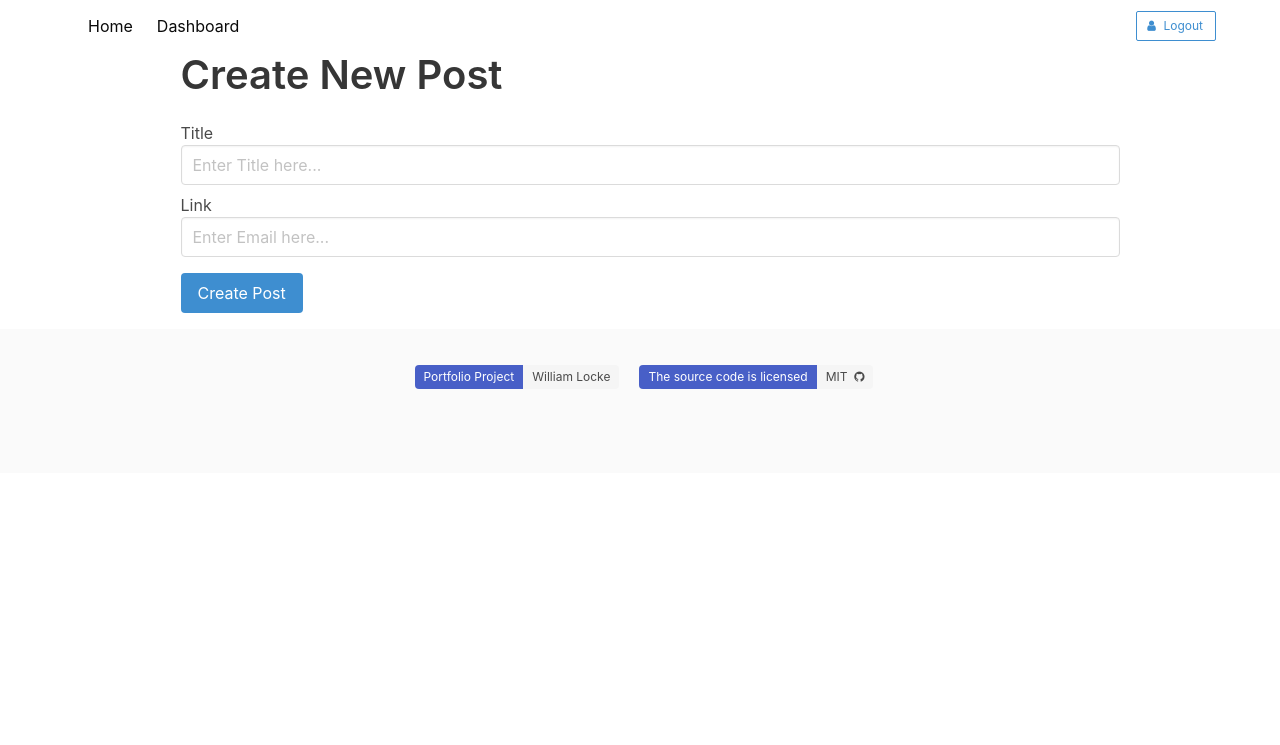
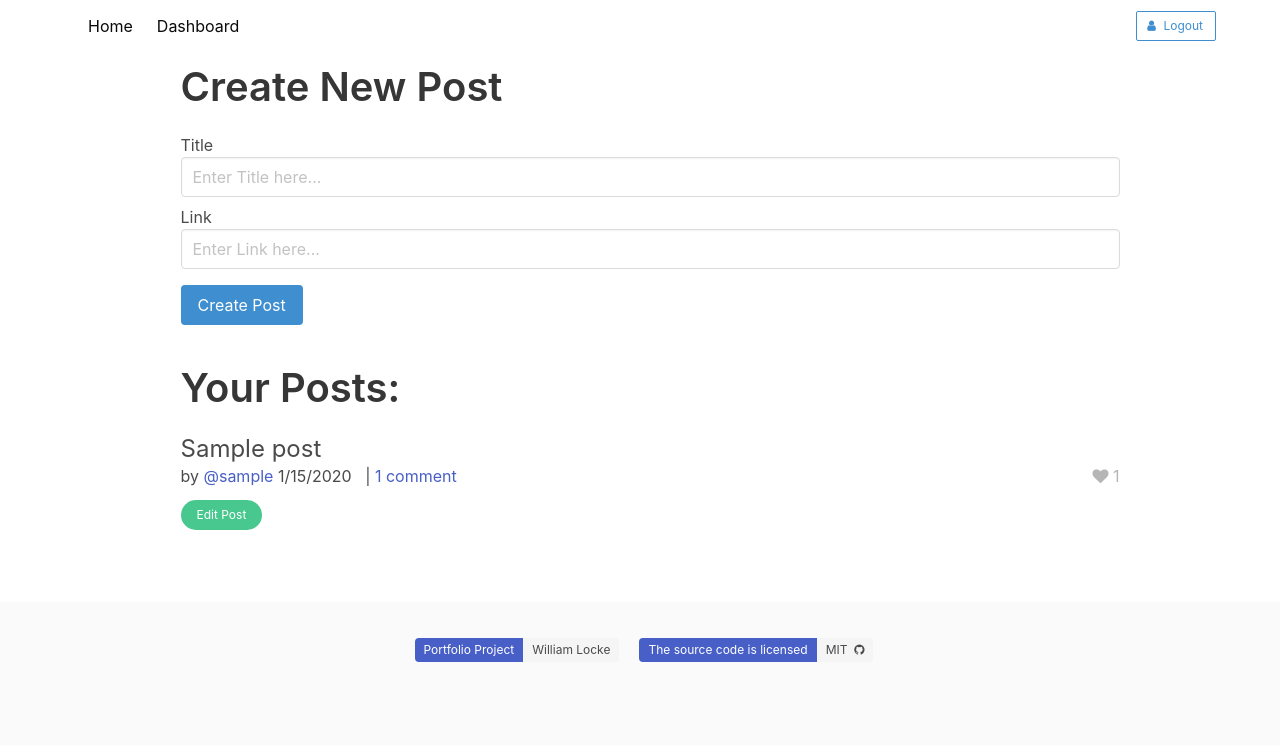
Before and after one commit to dopecello/developers_download, a Node server app: page /dashboard in a window 1280 px wide. Shown: the top 745 px of the page. Run offline with Node 20, Linux system fonts and the light colour scheme; a user stored in the database is signed in; tables that the repository leaves empty hold one stand-in row (values such as "Sample post"); some libraries are stand-ins or nearby versions.

Commit message:
add data and logic to dashboard

```diff
--- a/controllers/api/post-routes.js
+++ b/controllers/api/post-routes.js
@@ -79,11 +79,10 @@ router.get("/:id", (req, res) => {
 });
 
 router.post("/", (req, res) => {
-  // expects {title: 'Taskmaster goes public!', post_url: 'https://taskmaster.com/press', user_id: 1}
   Post.create({
     title: req.body.title,
     post_url: req.body.post_url,
-    user_id: req.body.user_id,
+    user_id: req.session.user_id,
   })
     .then((dbPostData) => res.json(dbPostData))
     .catch((err) => {
--- a/controllers/dashboard-routes.js
+++ b/controllers/dashboard-routes.js
@@ -3,7 +3,45 @@ const sequelize = require("../config/connection");
 const { Post, User, Comment } = require("../models");
 
 router.get("/", (req, res) => {
-  res.render("dashboard", { loggedIn: true });
+  Post.findAll({
+    where: {
+      user_id: req.session.user_id,
+    },
+    attributes: [
+      "id",
+      "post_url",
+      "title",
+      "created_at",
+      [
+        sequelize.literal(
+          "(SELECT COUNT(*) FROM vote WHERE post.id = vote.post_id)"
+        ),
+        "vote_count",
+      ],
+    ],
+    include: [
+      {
+        model: Comment,
+        attributes: ["id", "comment_text", "post_id", "user_id", "created_at"],
+        include: {
+          model: User,
+          attributes: ["username"],
+        },
+      },
+      {
+        model: User,
+        attributes: ["username"],
+      },
+    ],
+  })
+    .then((dbPostData) => {
+      const posts = dbPostData.map((post) => post.get({ plain: true }));
+      res.render("dashboard", { posts, loggedIn: true });
+    })
+    .catch((err) => {
+      console.log(err);
+      res.status(500).json(err);
+    });
 });
 
 module.exports = router;
--- /dev/null
+++ b/public/javascript/add-post.js
@@ -0,0 +1,27 @@
+async function newFormHandler(event) {
+  event.preventDefault();
+
+  const title = document.querySelector("#enter-title").value;
+  const post_url = document.querySelector("#enter-link").value;
+
+  const response = await fetch(`/api/posts`, {
+    method: "POST",
+    body: JSON.stringify({
+      title,
+      post_url,
+    }),
+    headers: {
+      "Content-Type": "application/json",
+    },
+  });
+
+  if (response.ok) {
+    document.location.replace("/dashboard");
+  } else {
+    alert(response.statusText);
+  }
+}
+
+document
+  .querySelector("#create-post")
+  .addEventListener("click", newFormHandler);
--- a/views/dashboard.handlebars
+++ b/views/dashboard.handlebars
@@ -1,13 +1,28 @@
 <section class="columns is-centered ml-2">
   <form class="new-post-form column is-three-quarters">
-      <h2 class="title is-2">Create New Post</h2>
+    <h2 class="title is-2">Create New Post</h2>
     <div>
       <label for="post-title">Title</label>
-      <input class="input mb-2" type="text" placeholder="Enter Title here...">
+      <input class="input mb-2" type="text" placeholder="Enter Title here..." id="enter-title">
     </div>
     <div>
       <label for="post-url">Link</label>
-<input class="input mb-4" type="email" placeholder="Enter Email here...">    </div>
-    <button type="submit" class="button is-info mb-4">Create Post</button>
+      <input class="input mb-4" type="url" placeholder="Enter Link here..." id="enter-link">
+    </div>
+    <button type="submit" class="button is-info mb-4" id="create-post">Create Post</button>
   </form>
 </section>
+{{#if posts.length}}
+<section class="columns is-centered ml-2">
+  <div class="column is-three-quarters">
+    <h2 class="title is-2">Your Posts:</h2>
+
+    {{#each posts as |post|}}
+    {{> post-info post}}
+    <button href="/dashboard/edit/{{post.id}}" class="edit-link button is-rounded is-small is-success mb-6">Edit
+      Post</button>
+    {{/each}}
+  </div>
+</section>
+{{/if}}
+<script src="/javascript/add-post.js"></script>
--- a/views/homepage.handlebars
+++ b/views/homepage.handlebars
@@ -1,7 +1,7 @@
 		<section class="container">
 			<div class="columns">
 				<div class="column is-3">
-					<a class="button is-primary is-block is-alt is-large" href="#">New Post</a>
+					<a class="button is-success is-block is-alt is-large" href="#">New Post</a>
 					<aside class="menu">
 					</aside>
 				</div>
--- a/views/layouts/main.handlebars
+++ b/views/layouts/main.handlebars
@@ -13,7 +13,7 @@
 </head>
 
 <body>
-	<nav class="navbar is-white topNav">
+	<nav class="navbar is-white topNav mb-3">
 		<div class="container">
 			<div class="navbar-brand">
 				<a class="navbar-item" href="../">
--- a/views/partials/post-info.handlebars
+++ b/views/partials/post-info.handlebars
@@ -1,4 +1,4 @@
-<article class="post mb-5">
+<article class="post mb-3">
     <a href="{{post_url}}" class="subtitle is-4" target="_blank">{{title}}</a>
     <div class="media">
         <div class="media-content">
```
